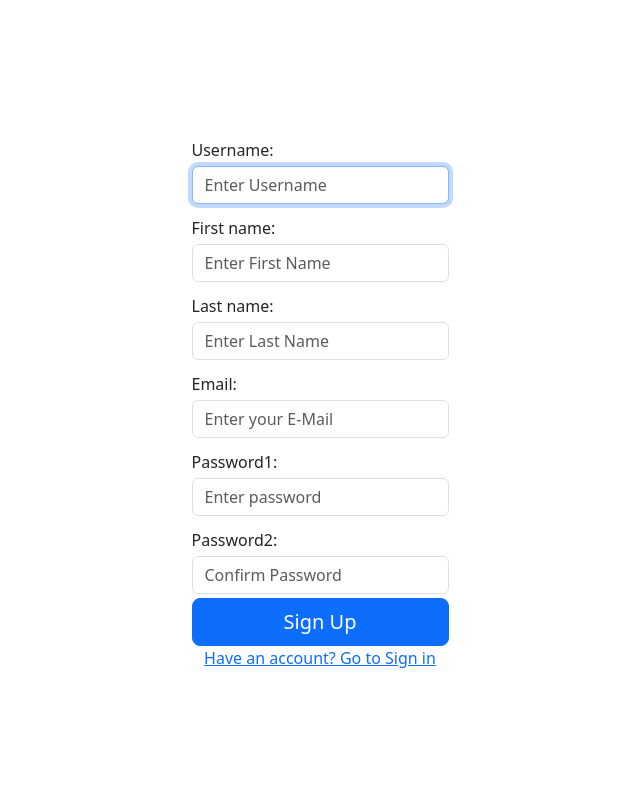
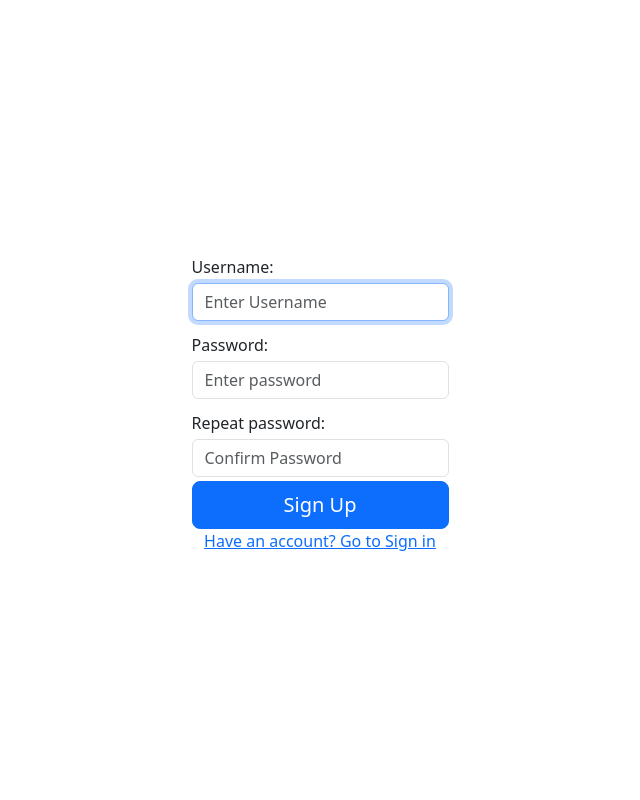
Before and after one commit to Maksim-yo/cloude-app, a Django app: page /accounts/signup/ in a window 1280 px wide. Shown: the part 54-854 px from the top of the page, without its empty margins (320-960 px from the left). Run offline with Django 4.2, Linux system fonts and the light colour scheme.

Commit message:
Refactor

```diff
--- a/accounts/forms.py
+++ b/accounts/forms.py
@@ -36,28 +36,12 @@ class SignupForm(UserCreationForm):
                                    attrs={
                                        'class': 'form-control mb-1',
                                        'placeholder': 'Enter Username'}))
-
-    first_name = forms.CharField(max_length=100,
-                                 widget=forms.TextInput(
-                                     attrs={
-                                         'class': 'form-control mb-1',
-                                         'placeholder': 'Enter First Name'}))
-    last_name = forms.CharField(max_length=30,
-                                widget=forms.TextInput(
-                                    attrs={
-                                        'class': 'form-control mb-1',
-                                        'placeholder': 'Enter Last Name'}))
-    email = forms.EmailField(max_length=30,
-                             widget=forms.TextInput(
-                                 attrs={
-                                     'class': 'form-control mb-1',
-                                     'placeholder': 'Enter your E-Mail'}))
-    password1 = forms.CharField(max_length=30,
+    password1 = forms.CharField(max_length=30, label="Password",
                                 widget=forms.PasswordInput(
                                     attrs={
                                         'class': 'form-control mb-1',
                                         'placeholder': 'Enter password'}))
-    password2 = forms.CharField(max_length=30,
+    password2 = forms.CharField(max_length=30, label="Repeat password",
                                 widget=forms.PasswordInput(
                                     attrs={
                                         'class': 'form-control mb-1',
@@ -65,8 +49,7 @@ class SignupForm(UserCreationForm):
 
     class Meta:
         model = User
-        fields = ( 'username', 'first_name', 'last_name',
-                  'email', 'password1', 'password2',)
+        fields = ('username', 'password1', 'password2')
 
 
 class UpdateUserForm(forms.ModelForm):
@@ -76,11 +59,6 @@ class UpdateUserForm(forms.ModelForm):
                                    attrs={
                                        'class': 'form-control mb-1',
                                        'placeholder': 'Username'}))
-    email = forms.EmailField(required=True,
-                             widget=forms.TextInput(
-                                 attrs={
-                                     'class': 'form-control mb-1',
-                                     'placeholder': 'Email'}))
 
     class Meta:
         model = User
--- a/accounts/templates/registration/signup.html
+++ b/accounts/templates/registration/signup.html
@@ -3,7 +3,6 @@
 {% block content %}
 <div class="container min-vh-100 d-flex flex-column align-items-center justify-content-center">
 
-<!--    <h2> Sign Up </h2>-->
     {% if form.errors %}
         <div class="container d-flex align-items-center justify-content-center">
             <div class="alert alert-warning alert-dismissible fade show w-50  d-block" role="alert">
@@ -21,8 +20,7 @@
                 {{ field.label_tag }}
                 </div>
                     <div class="mt-1">
-
-                {{ field }}
+                        {{ field }}
                     </div>
                 {% if field.errors %}
                     <small>{{ field.errors|striptags }}</small>
--- a/cloude-app/urls.py
+++ b/cloude-app/urls.py
@@ -23,7 +23,7 @@ urlpatterns = [
     path('admin/', admin.site.urls),
     path('accounts/', include('accounts.urls')),
     path('storage/', include('storage.urls')),
-
+    path('', include('storage.urls'))
 ]
 
 urlpatterns += static(settings.MEDIA_URL, document_root=settings.MEDIA_ROOT)
```
Also changed, not shown: compose/docker-compose-locale.yml (added, +34 -0 lines), compose/docker-compose-test.yml (deleted, +0 -65 lines), compose/docker-compose.yml (+42 -11 lines), 1 other file.
